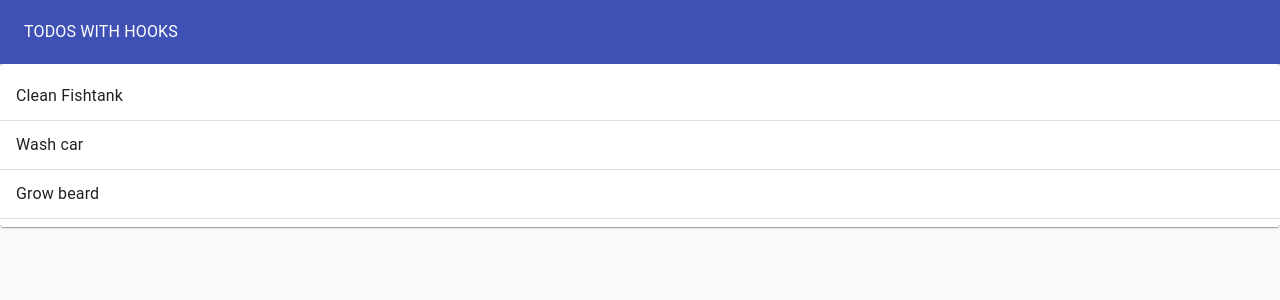
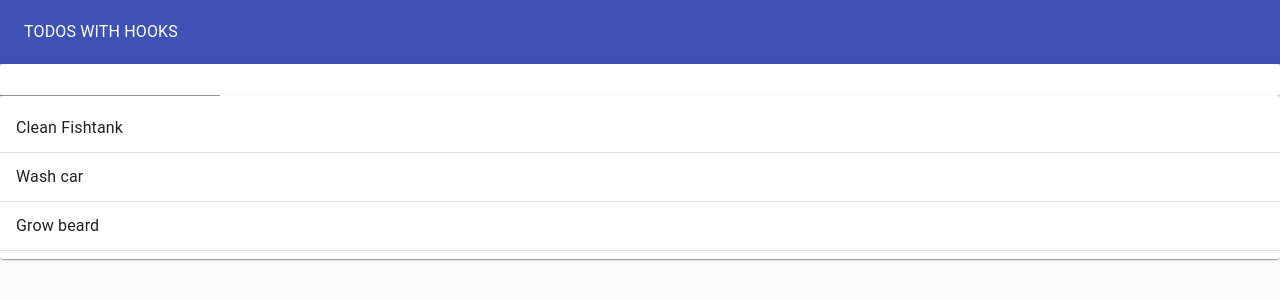
Before and after one commit to anoof/todolist-hooks-react, a React (Create React App) app: page / in a window 1280 px wide. Shown: the top 300 px of the page. Built offline with nearby package versions, Linux system fonts and the light colour scheme.

Commit message:
added todoform

```diff
--- a/src/TodoApp.js
+++ b/src/TodoApp.js
@@ -5,6 +5,7 @@
 import Toolbar from "@material-ui/core/Toolbar";
 import Grid from "@material-ui/core/Grid";
 import TodoList from "./TodoList";
+import TodoForm from "./TodoForm";
 
 function TodoApp() {
     const initialTodos = [
@@ -13,6 +14,9 @@
         {id: 3, task: "Grow beard", complete: true}
     ];
     const [todos, setTodos] = useState(initialTodos);
+    const addTodo = newTodoText => {
+        setTodos([...todos, { id: 4, task: newTodoText, complete: false}])
+    }
 	return (
 		<Paper
 			style={{
@@ -28,6 +32,7 @@
 					<Typography color="inherit">TODOS WITH HOOKS</Typography>
 				</Toolbar>
 			</AppBar>
+            <TodoForm addTodo={addTodo}/>
             <TodoList todos={todos} />
 		</Paper>
 	);
--- /dev/null
+++ b/src/TodoForm.js
@@ -0,0 +1,22 @@
+import Paper from "@material-ui/core/Paper";
+import TextField from "@material-ui/core/TextField";
+import React from "react";
+import useInputState from "./hooks/useInputState";
+
+function TodoForm({ addTodo }) {
+	const [value, handleChange, reset] = useInputState("");
+	return (
+		<Paper>
+			<form
+				onSubmit={(e) => {
+					e.preventDefault();
+					addTodo(value);
+					reset();
+				}}
+			>
+				<TextField value={value} onChange={handleChange} />
+			</form>
+		</Paper>
+	);
+}
+export default TodoForm;
--- /dev/null
+++ b/src/hooks/useInputState.js
@@ -0,0 +1,11 @@
+import { useState } from "react";
+export default initialVal => {
+    const [value, setValue] = useState(initialVal);
+    const handleChange = e => {
+        setValue(e.target.value);
+    };
+    const reset = () => {
+        setValue("");
+    }
+    return [value, handleChange, reset];
+}
```
